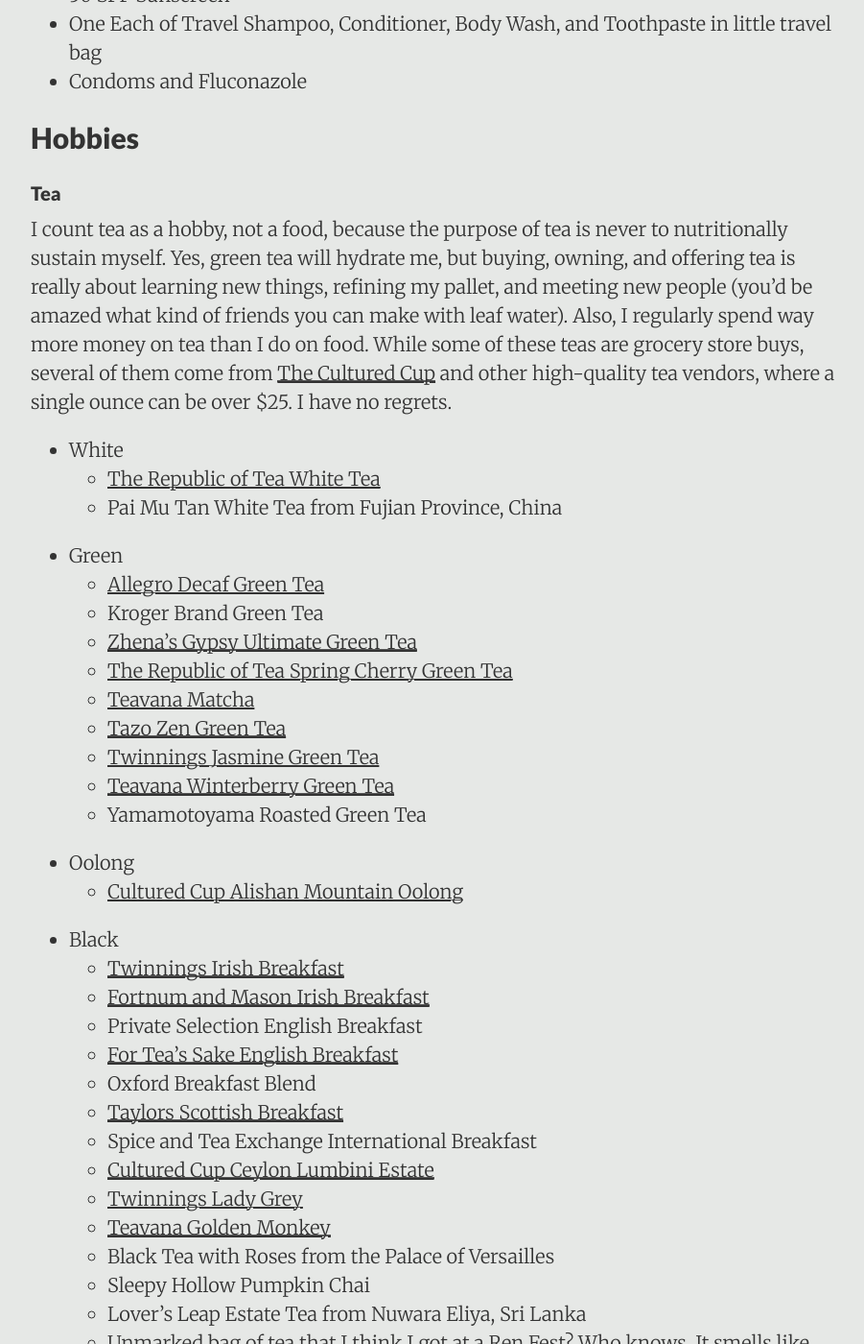
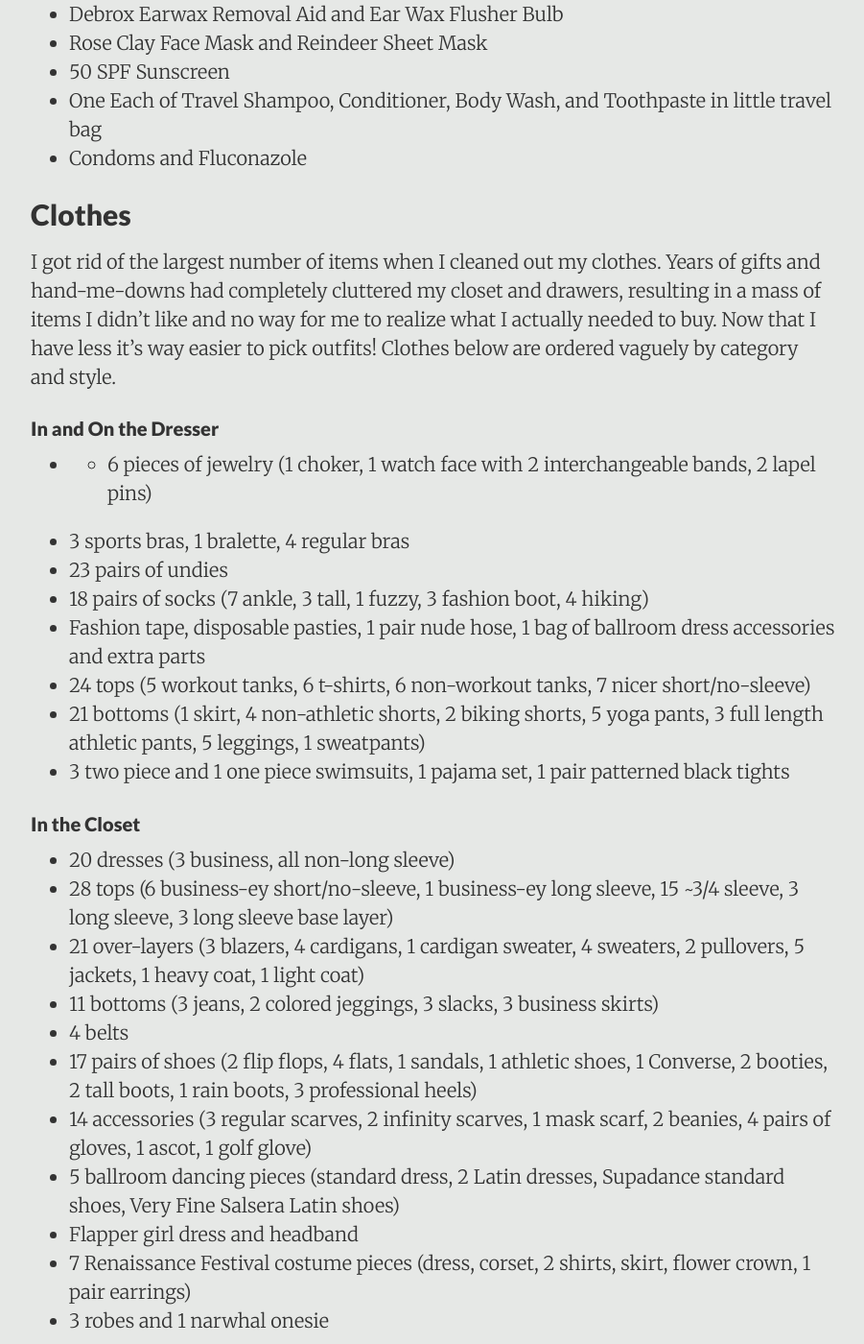
Before and after one commit to DestinyRoseMurphy/DestinyRoseMurphy.github.io, a Jekyll site: the page built from _posts/2017-10-19-Things-I-Kept.md, in a window 1280 px wide and 1400 px high, scrolled down 9037 px. Shown: the whole window at 96% size, without its empty margins (188-1089 px from the left). Built offline with Jekyll 4.4.1, drawn with Linux system fonts in a browser that asks for light colours; some of the changed text lies outside the part shown.

Commit message:
Added clothes to things

```diff
--- a/_posts/2017-10-19-Things-I-Kept.md
+++ b/_posts/2017-10-19-Things-I-Kept.md
@@ -27,11 +27,15 @@ This list was compiled January 11th, 2018. It's the first iteration of this post
 * [Makeup](#Makeup)
 * [Medicine Cabinet](#Medicine)
 
+<p style="margin-bottom: 0;"><a href="#Clothes">Clothes</a></p>
+
+* [In and On the Dresser](#Dresser)
+* [In the Closet](#Closet)
+
 <p style="margin-bottom: 0;"><a href="#Hobbies">Hobbies</a></p>
 
 * [Tea](#Tea)
 * [Rock Climbing](#Rock)
-* [Ballroom Dancing](#Dance)
 * [Biking](#Bike)
 
 
@@ -197,6 +201,32 @@ All things that I don't use every day, but that I do use enough to keep around.
 * One Each of Travel Shampoo, Conditioner, Body Wash, and Toothpaste in little travel bag
 * Condoms and Fluconazole
 
+## <a name="Clothes"></a> Clothes
+I got rid of the largest number of items when I cleaned out my clothes. Years of gifts and hand-me-downs had completely cluttered my closet and drawers, resulting in a mass of items I didn't like and no way for me to realize what I actually needed to buy. Now that I have less it's way easier to pick outfits! Clothes below are ordered vaguely by category and style.
+
+#### <a name="Dresser"></a> In and On the Dresser
+* * 6 pieces of jewelry (1 choker, 1 watch face with 2 interchangeable bands, 2 lapel pins)
+* 3 sports bras, 1 bralette, 4 regular bras
+* 23 pairs of undies
+* 18 pairs of socks (7 ankle, 3 tall, 1 fuzzy, 3 fashion boot, 4 hiking)
+* Fashion tape, disposable pasties, 1 pair nude hose, 1 bag of ballroom dress accessories and extra parts
+* 24 tops (5 workout tanks, 6 t-shirts, 6 non-workout tanks, 7 nicer short/no-sleeve)
+* 21 bottoms (1 skirt, 4 non-athletic shorts, 2 biking shorts, 5 yoga pants, 3 full length athletic pants, 5 leggings, 1 sweatpants)
+* 3 two piece and 1 one piece swimsuits, 1 pajama set, 1 pair patterned black tights
+
+#### <a name="Closet"></a> In the Closet
+* 20 dresses (3 business, all non-long sleeve)
+* 28 tops (6 business-ey short/no-sleeve, 1 business-ey long sleeve, 15 ~3/4 sleeve, 3 long sleeve, 3 long sleeve base layer)
+* 21 over-layers (3 blazers, 4 cardigans, 1 cardigan sweater, 4 sweaters, 2 pullovers, 5 jackets, 1 heavy coat, 1 light coat)
+* 11 bottoms (3 jeans, 2 colored jeggings, 3 slacks, 3 business skirts)
+* 4 belts
+* 17 pairs of shoes (2 flip flops, 4 flats, 1 sandals, 1 athletic shoes, 1 Converse, 2 booties, 2 tall boots, 1 rain boots, 3 professional heels)
+* 14 accessories (3 regular scarves, 2 infinity scarves, 1 mask scarf, 2 beanies, 4 pairs of gloves, 1 ascot, 1 golf glove)
+* 5 ballroom dancing pieces (standard dress, 2 Latin dresses, Supadance standard shoes, Very Fine Salsera Latin shoes)
+* Flapper girl dress and headband
+* 7 Renaissance Festival costume pieces (dress, corset, 2 shirts, skirt, flower crown, 1 pair earrings)
+* 3 robes and 1 narwhal onesie
+
 ## <a name="Hobbies"></a> Hobbies
 
 #### <a name="Tea"></a> Tea
@@ -257,4 +287,8 @@ I think hauling myself up vertical surfaces is incredibly fun, but it's also dan
 * Purple Plastic Bin - Holds my gear in my room
 * Dumbledore Quote Book Bag - Perfect for carrying gear and a change of clothes to the climbing gym
 
-<!-- #### <a name="Dance"></a> Ballroom Dancing -->
+#### <a name="Bike"></a> Biking
+I already enjoyed biking for exercise and relaxation and wanted to be the kind of person who biked for transportation, so I went all in and got a possibly unnecessarily nice bike for myself around Christmas of the junior year of my undergraduate. I'm now the kind of person who bikes for transportation, and I love it.
+
+* [TREK FX2 Women's Bike](https://www.trekbikes.com/us/en_US/bikes/hybrid-bikes/fitness-bikes/fx/fx-2-womens/p/17449/)
+* [GIRO Sonnet Helmet in Matte Titanium Color](http://www.giro.com/us_en/products/women/helmets/road/sonnet.html?___SID=U#gid=33545)
```
